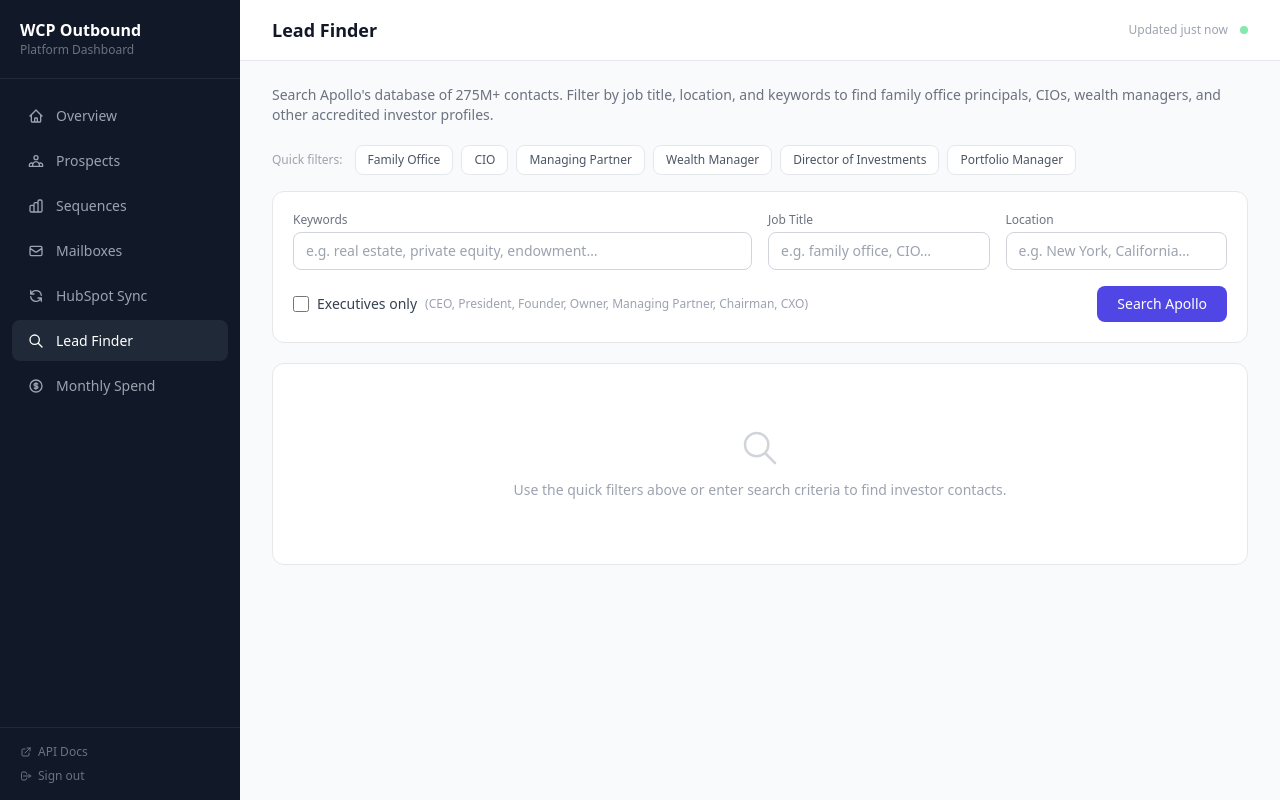
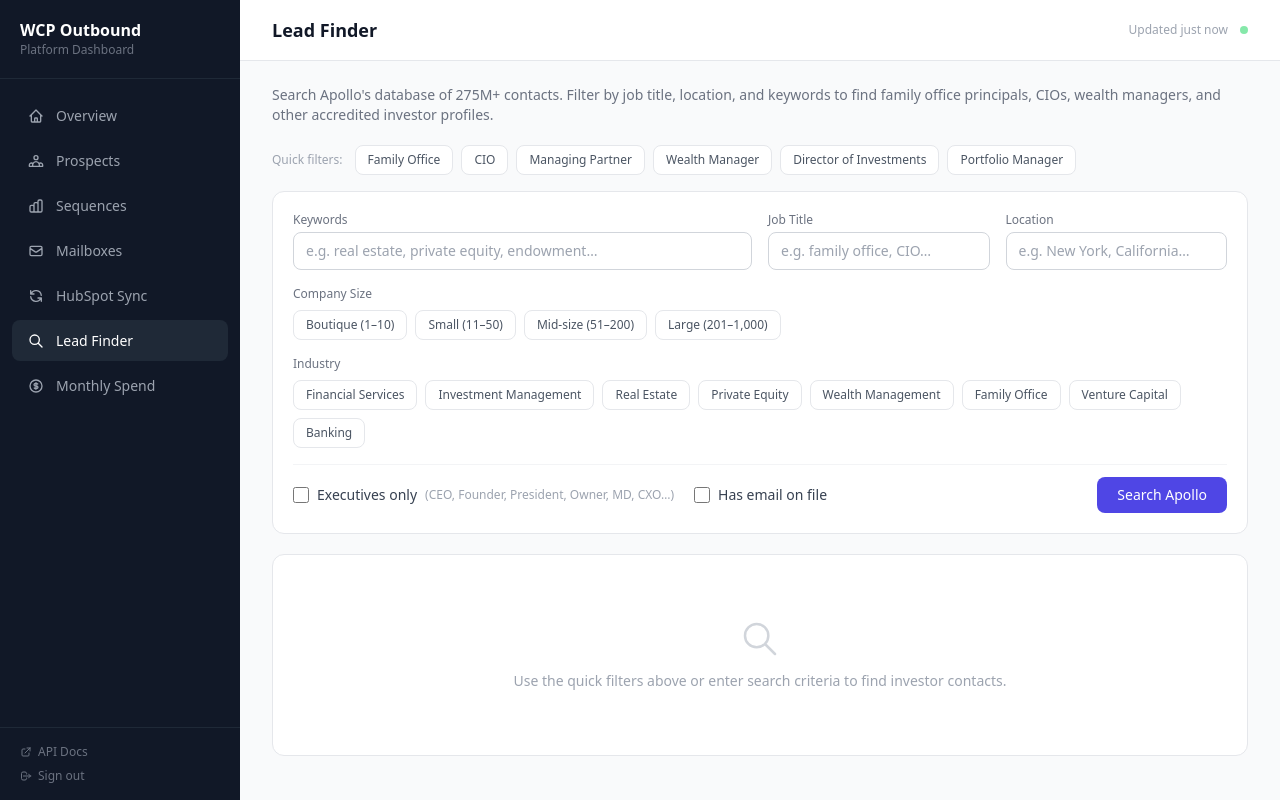
Before and after one commit to brian-refactor/wcp-outbound-platform, a FastAPI app: page /dashboard/leads in a window 1280 px wide. Run offline with FastAPI, Linux system fonts and the light colour scheme; some libraries are stand-ins or nearby versions.

Commit message:
feat: add company size, industry, and has-email filters to lead finder

```diff
--- a/app/routers/dashboard.py
+++ b/app/routers/dashboard.py
@@ -1388,6 +1388,25 @@ EXECUTIVE_TITLES = [
 ]
 
 
+COMPANY_SIZE_OPTIONS = [
+    ("1,10",    "Boutique (1–10)"),
+    ("11,50",   "Small (11–50)"),
+    ("51,200",  "Mid-size (51–200)"),
+    ("201,1000","Large (201–1,000)"),
+]
+
+INDUSTRY_OPTIONS = [
+    "Financial Services",
+    "Investment Management",
+    "Real Estate",
+    "Private Equity",
+    "Wealth Management",
+    "Family Office",
+    "Venture Capital",
+    "Banking",
+]
+
+
 @router.get("/leads", response_class=HTMLResponse)
 def leads_search(
     request: Request,
@@ -1395,6 +1414,9 @@ def leads_search(
     title: str = Query(""),
     location: str = Query(""),
     executives: str = Query(""),
+    size: list[str] = Query([]),
+    industry: list[str] = Query([]),
+    has_email: str = Query(""),
     page: int = Query(1),
     searched: str = Query(""),
 ):
@@ -1403,6 +1425,7 @@ def leads_search(
     error = None
     is_searched = bool(searched)
     is_executives = bool(executives)
+    is_has_email = bool(has_email)
 
     if is_searched:
         if is_executives:
@@ -1417,6 +1440,9 @@ def leads_search(
                 keywords=keywords.strip(),
                 titles=titles or None,
                 locations=locations or None,
+                employee_ranges=size or None,
+                industries=industry or None,
+                has_email=is_has_email,
                 page=page,
             )
         except Exception as e:
@@ -1436,6 +1462,11 @@ def leads_search(
             "title": title,
             "location": location,
             "executives": is_executives,
+            "selected_sizes": size,
+            "selected_industries": industry,
+            "has_email": is_has_email,
+            "company_size_options": COMPANY_SIZE_OPTIONS,
+            "industry_options": INDUSTRY_OPTIONS,
             "searched": is_searched,
             "error": error,
         },
--- a/app/templates/dashboard/leads.html
+++ b/app/templates/dashboard/leads.html
@@ -31,50 +31,80 @@
 {# ── Search form ── #}
 <form method="get" class="bg-white rounded-xl border border-gray-200 p-5 mb-5">
   <input type="hidden" name="searched" value="1">
-  <div class="grid grid-cols-2 gap-4 md:grid-cols-4">
+  <div class="grid grid-cols-2 gap-4 md:grid-cols-4 mb-4">
     <div class="col-span-2">
       <label class="block text-xs font-medium text-gray-500 mb-1">Keywords</label>
-      <input
-        type="text"
-        name="keywords"
-        value="{{ keywords }}"
+      <input type="text" name="keywords" value="{{ keywords }}"
              placeholder="e.g. real estate, private equity, endowment…"
-        class="w-full rounded-lg border border-gray-300 px-3 py-2 text-sm focus:outline-none focus:ring-2 focus:ring-indigo-500"
-      />
+             class="w-full rounded-lg border border-gray-300 px-3 py-2 text-sm focus:outline-none focus:ring-2 focus:ring-indigo-500"/>
     </div>
     <div>
       <label class="block text-xs font-medium text-gray-500 mb-1">Job Title</label>
-      <input
-        type="text"
-        name="title"
-        value="{{ title }}"
+      <input type="text" name="title" value="{{ title }}"
              placeholder="e.g. family office, CIO…"
-        class="w-full rounded-lg border border-gray-300 px-3 py-2 text-sm focus:outline-none focus:ring-2 focus:ring-indigo-500"
-      />
+             class="w-full rounded-lg border border-gray-300 px-3 py-2 text-sm focus:outline-none focus:ring-2 focus:ring-indigo-500"/>
     </div>
     <div>
       <label class="block text-xs font-medium text-gray-500 mb-1">Location</label>
-      <input
-        type="text"
-        name="location"
-        value="{{ location }}"
+      <input type="text" name="location" value="{{ location }}"
              placeholder="e.g. New York, California…"
-        class="w-full rounded-lg border border-gray-300 px-3 py-2 text-sm focus:outline-none focus:ring-2 focus:ring-indigo-500"
-      />
+             class="w-full rounded-lg border border-gray-300 px-3 py-2 text-sm focus:outline-none focus:ring-2 focus:ring-indigo-500"/>
     </div>
-    <div class="col-span-2 md:col-span-4 flex items-center justify-between">
+  </div>
+
+  {# ── Company size ── #}
+  <div class="mb-4">
+    <label class="block text-xs font-medium text-gray-500 mb-2">Company Size</label>
+    <div class="flex flex-wrap gap-2">
+      {% for value, label in company_size_options %}
+      <label class="flex items-center gap-1.5 px-3 py-1.5 rounded-lg border cursor-pointer text-xs font-medium transition-colors
+                    {% if value in selected_sizes %}border-indigo-400 bg-indigo-50 text-indigo-700{% else %}border-gray-200 text-gray-600 hover:border-indigo-300 hover:text-indigo-600{% endif %}">
+        <input type="checkbox" name="size" value="{{ value }}"
+               {% if value in selected_sizes %}checked{% endif %}
+               class="hidden"/>
+        {{ label }}
+      </label>
+      {% endfor %}
+    </div>
+  </div>
+
+  {# ── Industry ── #}
+  <div class="mb-4">
+    <label class="block text-xs font-medium text-gray-500 mb-2">Industry</label>
+    <div class="flex flex-wrap gap-2">
+      {% for ind in industry_options %}
+      <label class="flex items-center gap-1.5 px-3 py-1.5 rounded-lg border cursor-pointer text-xs font-medium transition-colors
+                    {% if ind in selected_industries %}border-indigo-400 bg-indigo-50 text-indigo-700{% else %}border-gray-200 text-gray-600 hover:border-indigo-300 hover:text-indigo-600{% endif %}">
+        <input type="checkbox" name="industry" value="{{ ind }}"
+               {% if ind in selected_industries %}checked{% endif %}
+               class="hidden"/>
+        {{ ind }}
+      </label>
+      {% endfor %}
+    </div>
+  </div>
+
+  {# ── Toggles + submit ── #}
+  <div class="flex items-center justify-between pt-3 border-t border-gray-100">
+    <div class="flex items-center gap-5">
       <label class="flex items-center gap-2 cursor-pointer select-none">
         <input type="checkbox" name="executives" value="1"
                {% if executives %}checked{% endif %}
                class="w-4 h-4 rounded border-gray-300 text-indigo-600 focus:ring-indigo-500 cursor-pointer"/>
         <span class="text-sm text-gray-700 font-medium">Executives only</span>
-        <span class="text-xs text-gray-400">(CEO, President, Founder, Owner, Managing Partner, Chairman, CXO)</span>
+        <span class="text-xs text-gray-400">(CEO, Founder, President, Owner, MD, CXO…)</span>
       </label>
+      <label class="flex items-center gap-2 cursor-pointer select-none">
+        <input type="checkbox" name="has_email" value="1"
+               {% if has_email %}checked{% endif %}
+               class="w-4 h-4 rounded border-gray-300 text-indigo-600 focus:ring-indigo-500 cursor-pointer"/>
+        <span class="text-sm text-gray-700 font-medium">Has email on file</span>
+      </label>
+    </div>
     <button type="submit"
             class="rounded-lg bg-indigo-600 text-white px-5 py-2 text-sm font-medium hover:bg-indigo-700 transition-colors">
       Search Apollo
     </button>
-    </div>
   </div>
 </form>
 
@@ -111,13 +141,13 @@
     {% if total > per_page %}
     <div class="flex items-center gap-2">
       {% if page > 1 %}
-      <a href="?keywords={{ keywords | urlencode }}&title={{ title | urlencode }}&location={{ location | urlencode }}&executives={{ '1' if executives else '' }}&searched=1&page={{ page - 1 }}"
+      <a href="?keywords={{ keywords | urlencode }}&title={{ title | urlencode }}&location={{ location | urlencode }}&executives={{ '1' if executives else '' }}&has_email={{ '1' if has_email else '' }}{% for s in selected_sizes %}&size={{ s | urlencode }}{% endfor %}{% for i in selected_industries %}&industry={{ i | urlencode }}{% endfor %}&searched=1&page={{ page - 1 }}"
          class="text-xs px-3 py-1.5 rounded-lg border border-gray-300 text-gray-600 hover:bg-gray-50">
         &larr; Prev
       </a>
       {% endif %}
       {% if page * per_page < total %}
-      <a href="?keywords={{ keywords | urlencode }}&title={{ title | urlencode }}&location={{ location | urlencode }}&executives={{ '1' if executives else '' }}&searched=1&page={{ page + 1 }}"
+      <a href="?keywords={{ keywords | urlencode }}&title={{ title | urlencode }}&location={{ location | urlencode }}&executives={{ '1' if executives else '' }}&has_email={{ '1' if has_email else '' }}{% for s in selected_sizes %}&size={{ s | urlencode }}{% endfor %}{% for i in selected_industries %}&industry={{ i | urlencode }}{% endfor %}&searched=1&page={{ page + 1 }}"
          class="text-xs px-3 py-1.5 rounded-lg border border-gray-300 text-gray-600 hover:bg-gray-50">
         Next &rarr;
       </a>
@@ -192,7 +222,7 @@
               <input type="hidden" name="first_name"  value="{{ row.first_name }}">
               <input type="hidden" name="title"       value="{{ row.title or '' }}">
               <input type="hidden" name="company"     value="{{ row.company or '' }}">
-              <input type="hidden" name="return_url"  value="/dashboard/leads?keywords={{ keywords | urlencode }}&title={{ title | urlencode }}&location={{ location | urlencode }}&executives={{ '1' if executives else '' }}&searched=1&page={{ page }}">
+              <input type="hidden" name="return_url"  value="/dashboard/leads?keywords={{ keywords | urlencode }}&title={{ title | urlencode }}&location={{ location | urlencode }}&executives={{ '1' if executives else '' }}&has_email={{ '1' if has_email else '' }}{% for s in selected_sizes %}&size={{ s | urlencode }}{% endfor %}{% for i in selected_industries %}&industry={{ i | urlencode }}{% endfor %}&searched=1&page={{ page }}">
               <button type="submit"
                       title="Enrich and add to prospects"
                       class="text-xs px-3 py-1.5 rounded-lg bg-indigo-600 text-white hover:bg-indigo-700 transition-colors whitespace-nowrap">
@@ -211,13 +241,13 @@
     <span class="text-xs text-gray-400">Page {{ page }} of {{ ((total - 1) // per_page) + 1 }}</span>
     <div class="flex gap-2">
       {% if page > 1 %}
-      <a href="?keywords={{ keywords | urlencode }}&title={{ title | urlencode }}&location={{ location | urlencode }}&executives={{ '1' if executives else '' }}&searched=1&page={{ page - 1 }}"
+      <a href="?keywords={{ keywords | urlencode }}&title={{ title | urlencode }}&location={{ location | urlencode }}&executives={{ '1' if executives else '' }}&has_email={{ '1' if has_email else '' }}{% for s in selected_sizes %}&size={{ s | urlencode }}{% endfor %}{% for i in selected_industries %}&industry={{ i | urlencode }}{% endfor %}&searched=1&page={{ page - 1 }}"
          class="text-xs px-3 py-1.5 rounded-lg border border-gray-300 text-gray-600 hover:bg-gray-50">
         &larr; Prev
       </a>
       {% endif %}
       {% if page * per_page < total %}
-      <a href="?keywords={{ keywords | urlencode }}&title={{ title | urlencode }}&location={{ location | urlencode }}&executives={{ '1' if executives else '' }}&searched=1&page={{ page + 1 }}"
+      <a href="?keywords={{ keywords | urlencode }}&title={{ title | urlencode }}&location={{ location | urlencode }}&executives={{ '1' if executives else '' }}&has_email={{ '1' if has_email else '' }}{% for s in selected_sizes %}&size={{ s | urlencode }}{% endfor %}{% for i in selected_industries %}&industry={{ i | urlencode }}{% endfor %}&searched=1&page={{ page + 1 }}"
          class="text-xs px-3 py-1.5 rounded-lg border border-gray-300 text-gray-600 hover:bg-gray-50">
         Next &rarr;
       </a>
```
Also changed, not shown: app/integrations/apollo.py (+13 -3 lines). Lines whose indentation alone changed are shown as unchanged.
